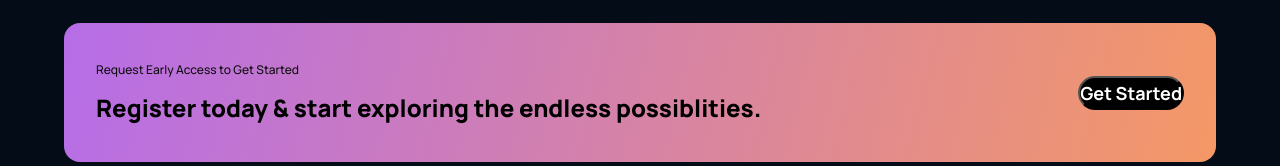
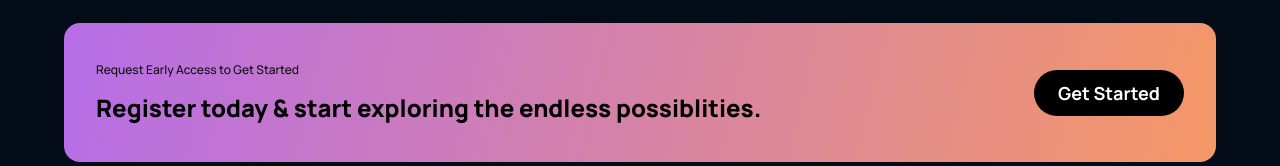
Before and after one commit to DmitryVelichko/avatar-website-react, a React (Create React App) app: page / in a window 1280 px wide. Shown: the part 2756-2922 px from the top of the page. Built offline with nearby package versions, Linux system fonts and the light colour scheme.

Commit message:
New commit

```diff
--- a/src/components/cta/cta.css
+++ b/src/components/cta/cta.css
@@ -40,4 +40,9 @@
   font-weight: bold;
   font-size: 18px;
   line-height: 30px;
+  padding: 0.5rem 1rem;
+  border: none;
+  outline: nine;
+  cursor: pointer;
+  min-width: 150px;
 }
```
